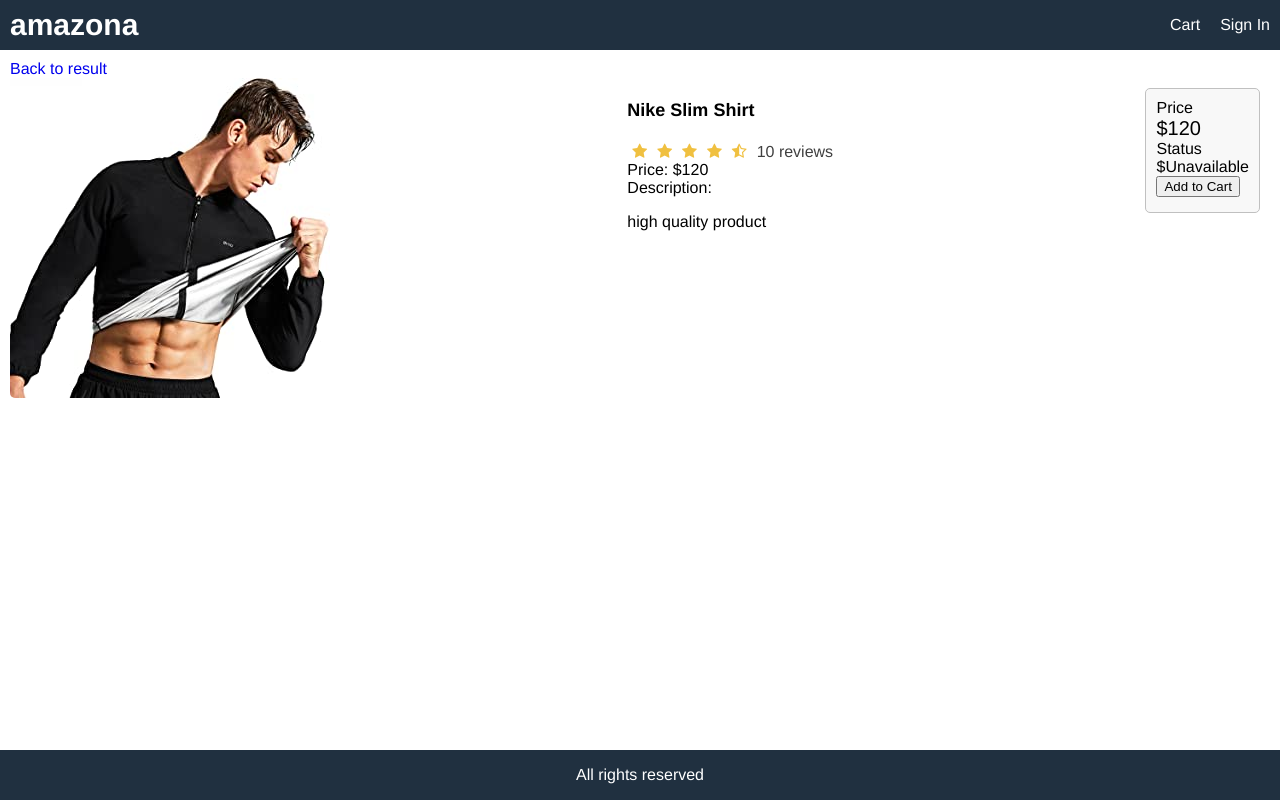
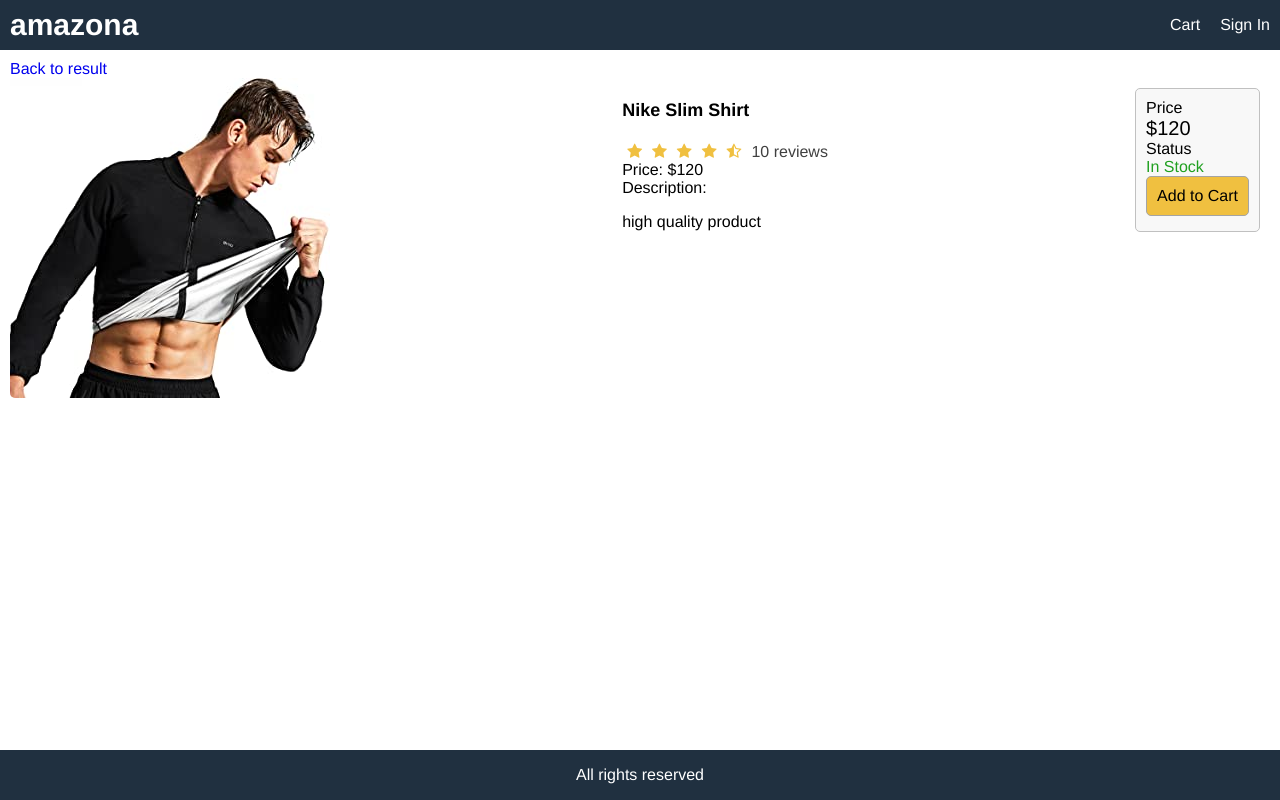
Before and after one commit to henatan99/amazona-frontend, a React (Create React App) app: page /product/1 in a window 1280 px wide. Built offline with nearby package versions, Linux system fonts and the light colour scheme.

Commit message:
Add styling to components

```diff
--- a/src/data.js
+++ b/src/data.js
@@ -10,7 +10,7 @@
       rating: 4.5,
       numReviews: 10,
       description: 'high quality product',
-      countInStack: 10,
+      countInStock: 10,
     },
     {
       _id: '2',
@@ -22,7 +22,7 @@
       rating: 4.0,
       numReviews: 10,
       description: 'high quality product',
-      countInStack: 17,
+      countInStock: 17,
     },
     {
       _id: '3',
@@ -34,7 +34,7 @@
       rating: 4.5,
       numReviews: 14,
       description: 'high quality product',
-      countInStack: 0,
+      countInStock: 0,
     },
     {
       _id: '4',
@@ -46,7 +46,7 @@
       rating: 1.5,
       numReviews: 10,
       description: 'high quality product',
-      countInStack: 5,
+      countInStock: 5,
     },
     {
       _id: '5',
@@ -58,7 +58,7 @@
       rating: 3.5,
       numReviews: 10,
       description: 'high quality product',
-      countInStack: 7,
+      countInStock: 7,
     },
     {
       _id: '6',
@@ -70,7 +70,7 @@
       rating: 2,
       numReviews: 10,
       description: 'high quality product',
-      countInStack: 0,
+      countInStock: 0,
     },
   ],
 };
--- a/src/index.css
+++ b/src/index.css
@@ -70,6 +70,27 @@
 li {
   margin-top: 0;
 }
+button {
+  padding: 1rem;
+  border-radius: 0.5rem;
+  border: 0.1rem #a4a4a4 solid;
+  font-size: 1.6rem;
+  font-family: Helvetica, Arial, sans-serif;
+  -webkit-font-smoothing: antialiased;
+  -moz-osx-font-smoothing: grayscale;
+  background-color: #f8f8f8;
+  cursor: pointer;
+}
+
+button:hover{
+  border: 0.1rem #404040 solid;
+}
+button.primary{
+  background-color: #f0c040;
+}
+button.block{
+  width: 100%;
+}
 /* Header */
 header a {
   color: #fff;
@@ -112,6 +133,10 @@
   width: 100%;
 }
 
+img.large {
+  width: 100%;
+}
+
 /* card */
 .card {
   border: 0.1rem #c0c0c0 solid;
@@ -142,7 +167,11 @@
   color: #404040;
 }
 
-/* */
+/* Alert */
 .success{
-  color: red;
+  color: #20a020;
 }
+
+.error{
+  color: #a02020;
+}
--- a/src/screens/productScreen.js
+++ b/src/screens/productScreen.js
@@ -52,7 +52,7 @@
                 <div>
                   <div>Status</div>
                   <div>
-                    ${product.countInStock > 0
+                    {product.countInStock > 0
                     ? (<span className="success">In Stock</span>)
                     : (<span className="error">Unavailable</span>)}
                   </div>
```
